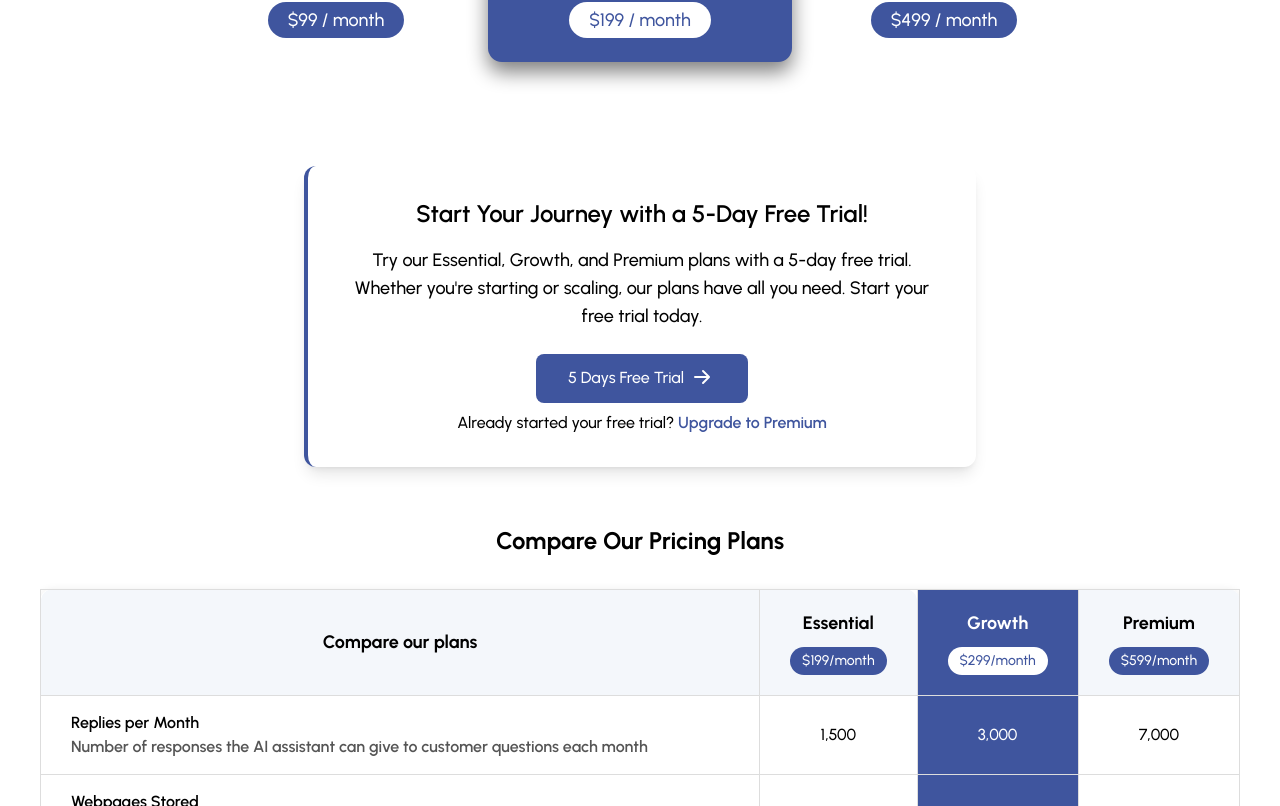
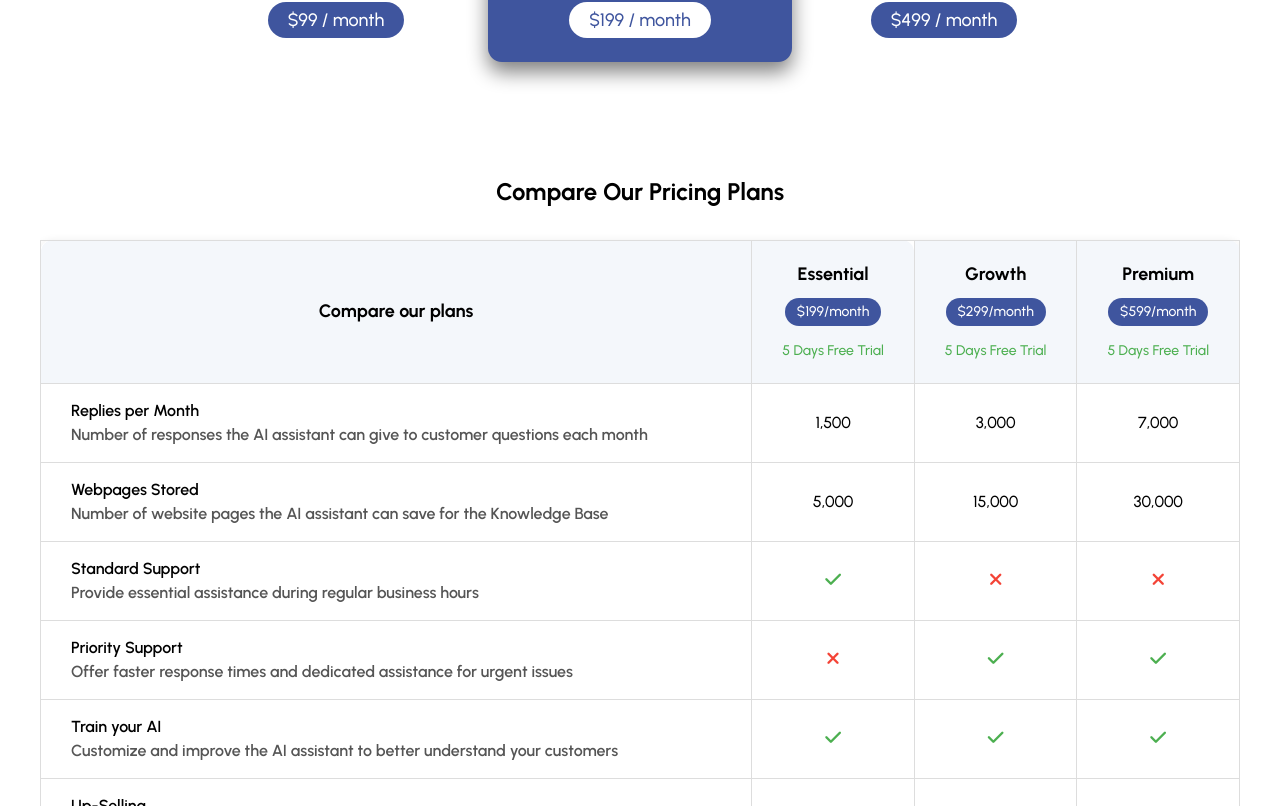
Before and after one commit to navanee1609/cque-archie, a Next.js app: page /pricing in a window 1280 px wide. Shown: the part 1374-2180 px from the top of the page. Built offline with nearby package versions, Linux system fonts and the light colour scheme.

Commit message:
added some redesign in the pricingb section

```diff
--- a/app/pricing/page.jsx
+++ b/app/pricing/page.jsx
@@ -277,39 +277,6 @@ const Pricing = () => {
 
 
       </div>
-      <div class="flex items-center justify-center p-6">
-  <div class="container p-8 max-w-2xl w-full rounded-xl border-l-4 border-[#3f559e] bg-gradient-to-r from-teal-100/50 to-white shadow-lg hover:shadow-2xl hover:border-[#1d3c6a] transition-all duration-300 ease-in-out">
-
-
-    {/* <!-- Heading --> */}
-    <h4 class="text-2xl font-semibold text-gray-800 text-center text-shadow-md fade-in">
-      Start Your Journey with a 5-Day Free Trial!
-    </h4>
-
-    {/* <!-- Text --> */}
-    <p class="mt-4 text-black font-medium text-lg sm:text-md text-center">
-      Try our Essential, Growth, and Premium plans with a 5-day free trial. Whether you're starting or scaling, our plans have all you need. Start your free trial today.
-    </p>
-    {/* <!-- Main CTA --> */}
-    <div class="mt-6 text-center">
-      <a href="/"
-        class="inline-block px-8 py-3 font-medium text-white transition-all duration-300 rounded-lg bg-[#3f559e] hover:bg-[#1d3c6a] transform hover:scale-105 ease-in-out">
-        5 Days Free Trial
-        <svg class="inline-block w-6 h-6 ml-2 transform transition-transform duration-300 hover:translate-x-2" xmlns="http://www.w3.org/2000/svg" fill="currentColor" viewBox="0 0 24 24">
-          <path fill-rule="evenodd" d="M10.293 3.293a1 1 0 011.414 0l6 6a1 1 0 010 1.414l-6 6a1 1 0 01-1.414-1.414L14.586 11H3a1 1 0 110-2h11.586l-4.293-4.293a1 1 0 010-1.414z" clip-rule="evenodd" />
-        </svg>
-      </a>
-    </div>
-
-    {/* <!-- Follow-up CTA --> */}
-    <p class="text-gray-600 mt-2 text-md font-medium text-center">Already started your free trial? <a href="/" class="text-[#3f559e] font-semibold">Upgrade to Premium</a></p>
-  </div>
-</div>
-
-
-
-
-
 
       {/* pricing matrix */}
 
@@ -338,6 +305,44 @@ const Pricing = () => {
             borderRadius: '12px 0 0 0',
             textAlign: 'center',
           }}>Compare our plans</th>
+          <th
+  style={{
+    padding: '20px 30px',
+    fontWeight: 'bold',
+    fontSize: '18px',
+    backgroundColor: '#F4F7FB',
+    border: '1px solid #ddd',
+    textAlign: 'center',
+    borderRadius: '0 12px 0 0',
+  }}
+>
+  <div>Essential</div>
+  <div style={{ display: 'flex', gap: '10px', justifyContent: 'center', marginTop: '10px' }}>
+    <button
+      className="py-1 px-3 rounded-full font-medium text-sm bg-blue text-white"
+      onClick={() => (window.location.href = '/essential')}
+    >
+      $199/month
+    </button>
+  </div>
+  <div style={{ marginTop: '10px' }}>
+    <a
+      href="/free-trial"
+      target="_blank"
+      rel="noopener noreferrer"
+      style={{
+        color: '#4CAF50',
+        textDecoration: 'none', // Remove underline
+        fontSize: '14px',
+        whiteSpace: 'nowrap', // Prevent text breaking
+        fontWeight: '500', // Slightly bolder for emphasis
+      }}
+    >
+      5 Days Free Trial
+    </a>
+  </div>
+</th>
+
           <th style={{
             padding: '20px 30px',
             fontWeight: 'bold',
@@ -345,36 +350,32 @@ const Pricing = () => {
             backgroundColor: '#F4F7FB',
             border: '1px solid #ddd',
             textAlign: 'center',
-            borderRadius: '0 12px 0 0',
-          }}>
-            <div>Essential</div>
-            <div style={{ display: 'flex', gap: '10px', justifyContent: 'center', marginTop: '10px' }}>
-              <button
-                className="py-1 px-3 rounded-full font-medium text-sm bg-blue text-white"
-                onClick={() => window.location.href='/essential'}
-              >
-                $199/month
-              </button>
-            </div>
-          </th>
-          <th style={{
-            padding: '20px 30px',
-            fontWeight: 'bold',
-            fontSize: '18px',
-            backgroundColor: '#3f559e',
-            color: '#fff',
-            border: '1px solid #ddd',
-            textAlign: 'center',
           }}>
             Growth
             <div style={{ display: 'flex', gap: '10px', justifyContent: 'center', marginTop: '10px' }}>
               <button
-                className="py-1 px-3 rounded-full font-medium text-sm bg-white text-blue"
+                className="py-1 px-3 rounded-full font-medium text-sm bg-blue text-white"
                 onClick={() => window.location.href='/growth'}
               >
                 $299/month
               </button>
             </div>
+            <div style={{ marginTop: '10px' }}>
+    <a
+      href="/free-trial"
+      target="_blank"
+      rel="noopener noreferrer"
+      style={{
+        color: '#4CAF50',
+        textDecoration: 'none', // Remove underline
+        fontSize: '14px',
+        whiteSpace: 'nowrap', // Prevent text breaking
+        fontWeight: '500', // Slightly bolder for emphasis
+      }}
+    >
+      5 Days Free Trial
+    </a>
+  </div>
           </th>
           <th style={{
             padding: '20px 30px',
@@ -394,6 +395,22 @@ const Pricing = () => {
                 $599/month
               </button>
             </div>
+            <div style={{ marginTop: '10px' }}>
+    <a
+      href="/free-trial"
+      target="_blank"
+      rel="noopener noreferrer"
+      style={{
+        color: '#4CAF50',
+        textDecoration: 'none', // Remove underline
+        fontSize: '14px',
+        whiteSpace: 'nowrap', // Prevent text breaking
+        fontWeight: '500', // Slightly bolder for emphasis
+      }}
+    >
+      5 Days Free Trial
+    </a>
+  </div>
           </th>
         </tr>
       </thead>
@@ -450,16 +467,17 @@ const Pricing = () => {
     padding: '15px 30px',
     border: '1px solid #ddd',
     textAlign: 'center',
-    backgroundColor: '#3f559e',  // Blue background for each growth column
-    color: '#fff',  // white text color
+    // backgroundColor: '#3f559e',  // Blue background for each growth column
+    // color: '#fff',  // white text color
     fontSize: '16px',
     fontWeight: '500',
   }}
 >
   {row.growth === "✓" ? (
-    <i className="fa-solid fa-check" style={{ color: '#fff', fontSize: '18px' }} />
-  ) : row.growth === "x" ? (
-    <i className="fa-solid fa-xmark" style={{ color: '#F44336', fontSize: '18px' }} />
+                <i className="fa-solid fa-check" style={{ color: '#4CAF50', fontSize: '18px' }} />
+              ) : row.growth === "x" ? (
+                <i className="fa-solid fa-xmark" style={{ color: '#F44336', fontSize: '18px' }} />
+
   ) : (
     <div>{row.growth}</div>
   )}
@@ -490,7 +508,35 @@ const Pricing = () => {
 
 
 
+{/* Enterprise section */}
 
+<div class="flex items-center justify-center p-6">
+  <div class="container p-8 max-w-2xl w-full rounded-xl border-l-4 border-[#3f559e] bg-gradient-to-r from-teal-100/50 to-white shadow-lg hover:shadow-2xl hover:border-[#1d3c6a] transition-all duration-300 ease-in-out">
+
+
+    {/* <!-- Heading --> */}
+    <h4 class="text-2xl font-semibold text-gray-800 text-center text-shadow-md fade-in">
+    Enterprise Solutions
+    </h4>
+
+    {/* <!-- Text --> */}
+    <p class="mt-4 text-black font-medium text-lg sm:text-md text-center">
+    Unlock the full potential of your business with customized solutions
+        designed to meet your unique needs. Get tailored support to scale your
+        operations effectively and seamlessly.
+    </p>
+    {/* <!-- Main CTA --> */}
+    <div class="mt-6 text-center">
+      <a href="/"
+        class="inline-block px-8 py-3 font-bold text-lg text-white transition-all duration-300 rounded-lg bg-[#3f559e] hover:bg-[#1d3c6a] transform hover:scale-105 ease-in-out">
+        Schedule a Call
+        <svg class="inline-block w-6 h-6 ml-2 transform transition-transform duration-300 hover:translate-x-2" xmlns="http://www.w3.org/2000/svg" fill="currentColor" viewBox="0 0 24 24">
+          <path fill-rule="evenodd" d="M10.293 3.293a1 1 0 011.414 0l6 6a1 1 0 010 1.414l-6 6a1 1 0 01-1.414-1.414L14.586 11H3a1 1 0 110-2h11.586l-4.293-4.293a1 1 0 010-1.414z" clip-rule="evenodd" />
+        </svg>
+      </a>
+    </div>
+  </div>
+</div>
 
 
 
```
